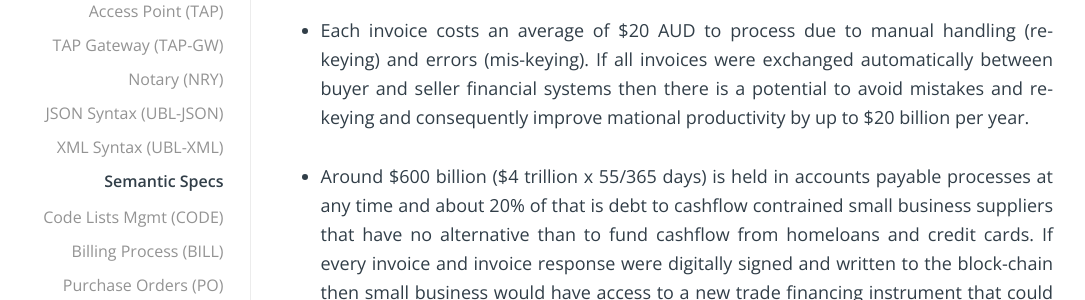
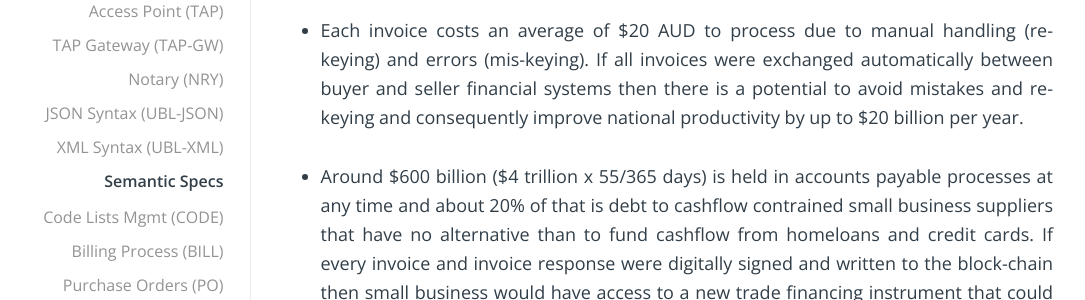
Before and after one commit to ausdigital/ausdigital.github.io, a Jekyll site: the page built from pages/business-case.md, in a window 1280 px wide and 900 px high, scrolled down 440 px. Shown: the part 242-542 px from the top of the window, without its empty margins (122-1207 px from the left). Built offline with Jekyll 4.4.1, drawn with Linux system fonts in a browser that asks for light colours.

Commit message:
typo mational -> national

```diff
--- a/pages/business-case.md
+++ b/pages/business-case.md
@@ -10,7 +10,7 @@ permalink: /business-case/
 
 Businesses in the Australian economy exchange approximately 1 Billion invoices per year to a total value of around AUD $4 trillion and, on average, payment is made 55 days after the invoice is issued.
 
-* Each invoice costs an average of $20 AUD to process due to manual handling (re-keying) and errors (mis-keying). If all invoices were exchanged automatically between buyer and seller financial systems then there is a potential to avoid mistakes and re-keying and consequently improve mational productivity by up to $20 billion per year.
+* Each invoice costs an average of $20 AUD to process due to manual handling (re-keying) and errors (mis-keying). If all invoices were exchanged automatically between buyer and seller financial systems then there is a potential to avoid mistakes and re-keying and consequently improve national productivity by up to $20 billion per year.
 * Around $600 billion ($4 trillion x 55/365 days) is held in accounts payable processes at any time and about 20% of that is debt to cashflow contrained small business suppliers that have no alternative than to fund cashflow from homeloans and credit cards.  If every invoice and invoice response were digitally signed and written to the block-chain then small business would have access to a new trade financing instrument that could inject an additional $100 Billion of growth-funding cashflow into the national economy.
 
 But the uptake of e-invoicing in Australia is approximately 10% to 15% and almost none of them are suitable for trade financing.  By world standards, Australia is a laggard.   [Ausdigital standards](http://ausdigital.org/) represent the most modern and lowest cost model for e-invoicing that, if adopted widely, would allow Australia to leapfrog the rest of the world.
```
